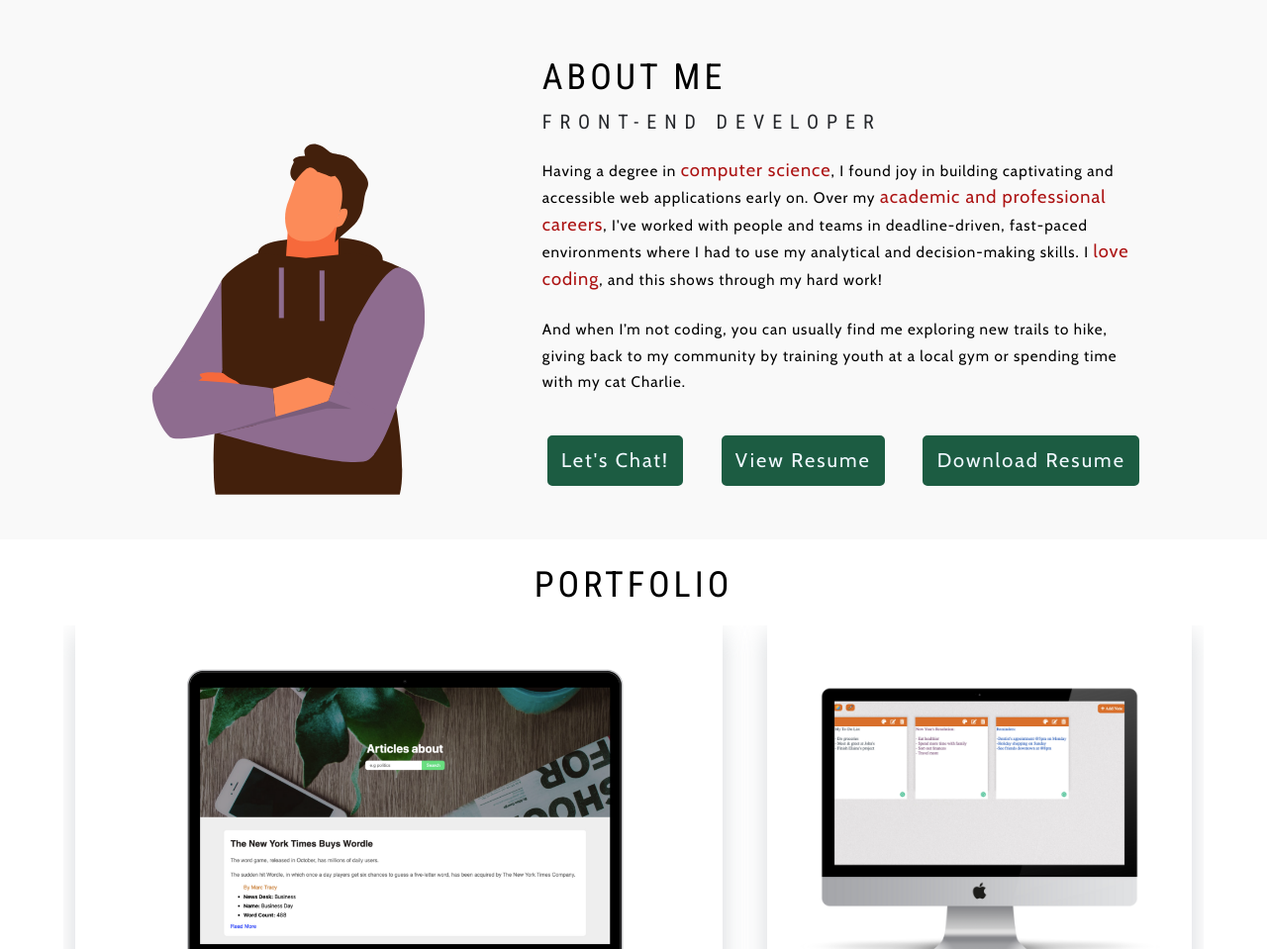
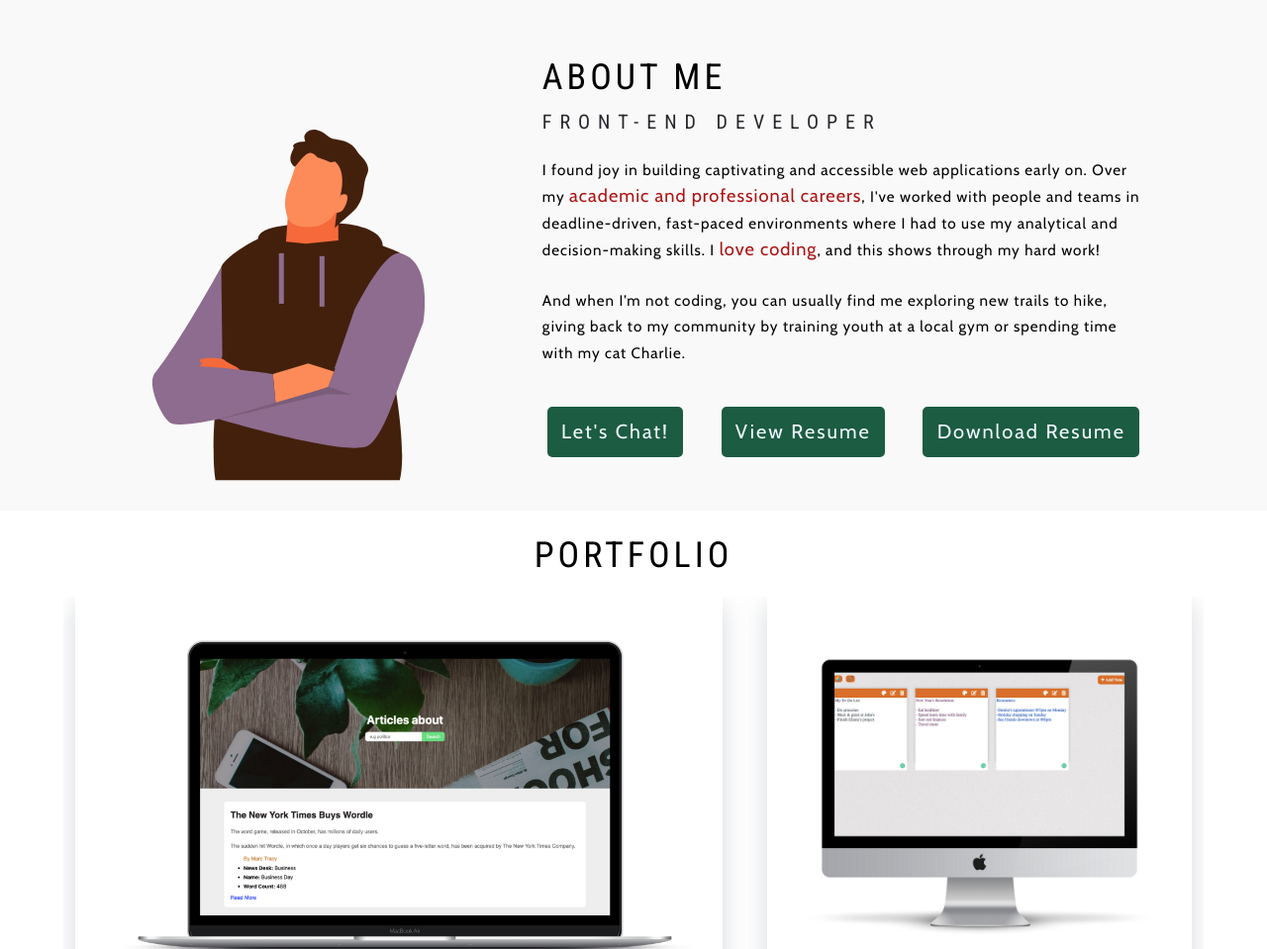
Before and after one commit to akhmed0606/web_portfolio, a plain HTML site: page index.html in a window 1280 px wide. Shown: the part 1359-2318 px from the top of the page at 99% size. Drawn offline with nearby package versions, Linux system fonts and the light colour scheme.

Commit message:
update text in about section

```diff
--- a/index.html
+++ b/index.html
@@ -157,7 +157,7 @@
                 <div class="aboutText">
                   <h2>About Me</h2>
                   <h4>Front-End Developer</h4>
-                  <p>Having a degree in <span class="redText">computer science</span>, I found joy in building captivating and accessible web applications early on. Over my <span class="redText">academic and professional careers</span>, I've worked with people and teams in deadline-driven, fast-paced environments where I had to use my analytical and decision-making skills. I <span class="redText">love coding</span>, and this shows through my hard work!
+                  <p> I found joy in building captivating and accessible web applications early on. Over my <span class="redText">academic and professional careers</span>, I've worked with people and teams in deadline-driven, fast-paced environments where I had to use my analytical and decision-making skills. I <span class="redText">love coding</span>, and this shows through my hard work!
                   <p>
                     And when I’m not coding, you can usually find me exploring new trails to hike, giving back to my community by training youth at a local gym or spending time with my cat Charlie.
 
```
